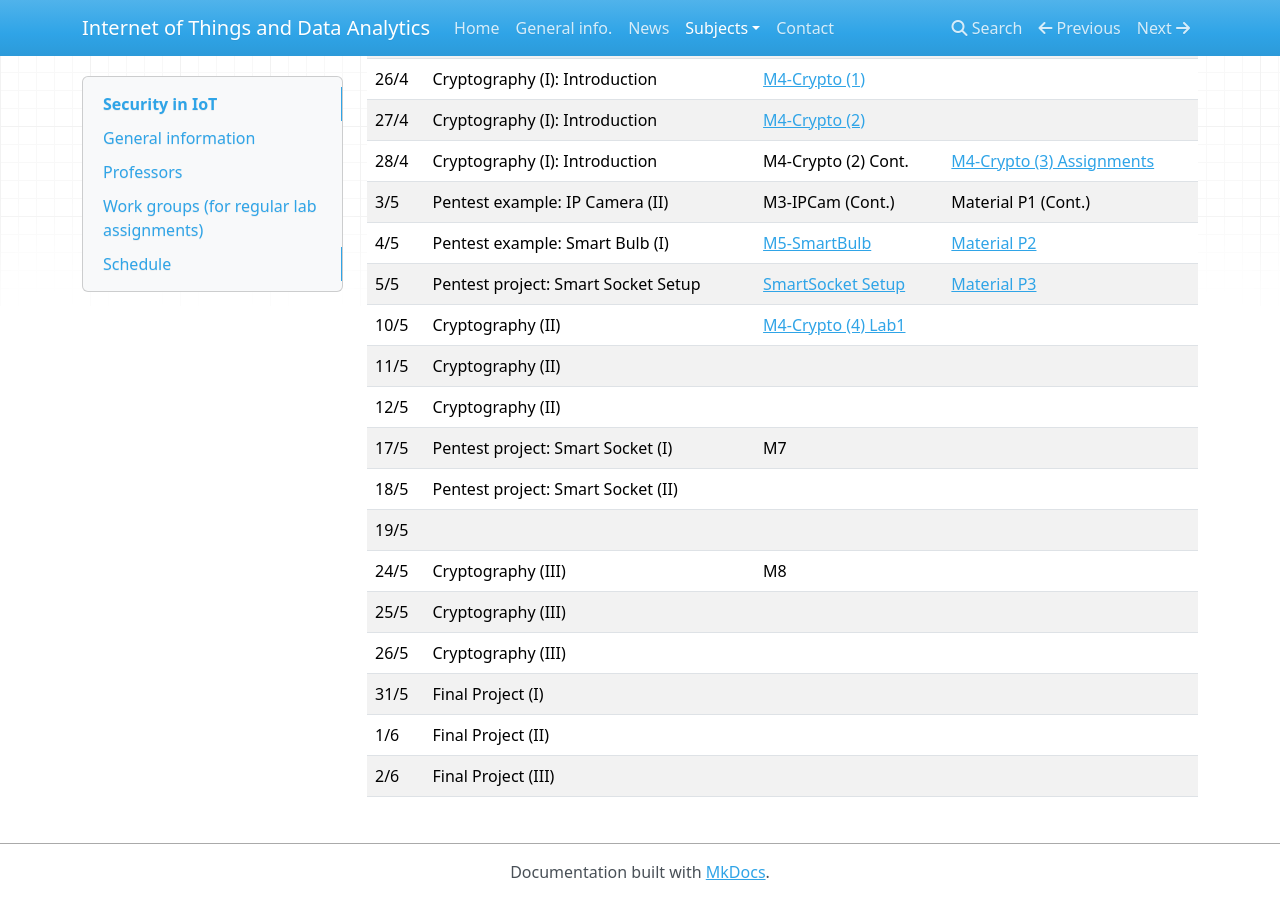
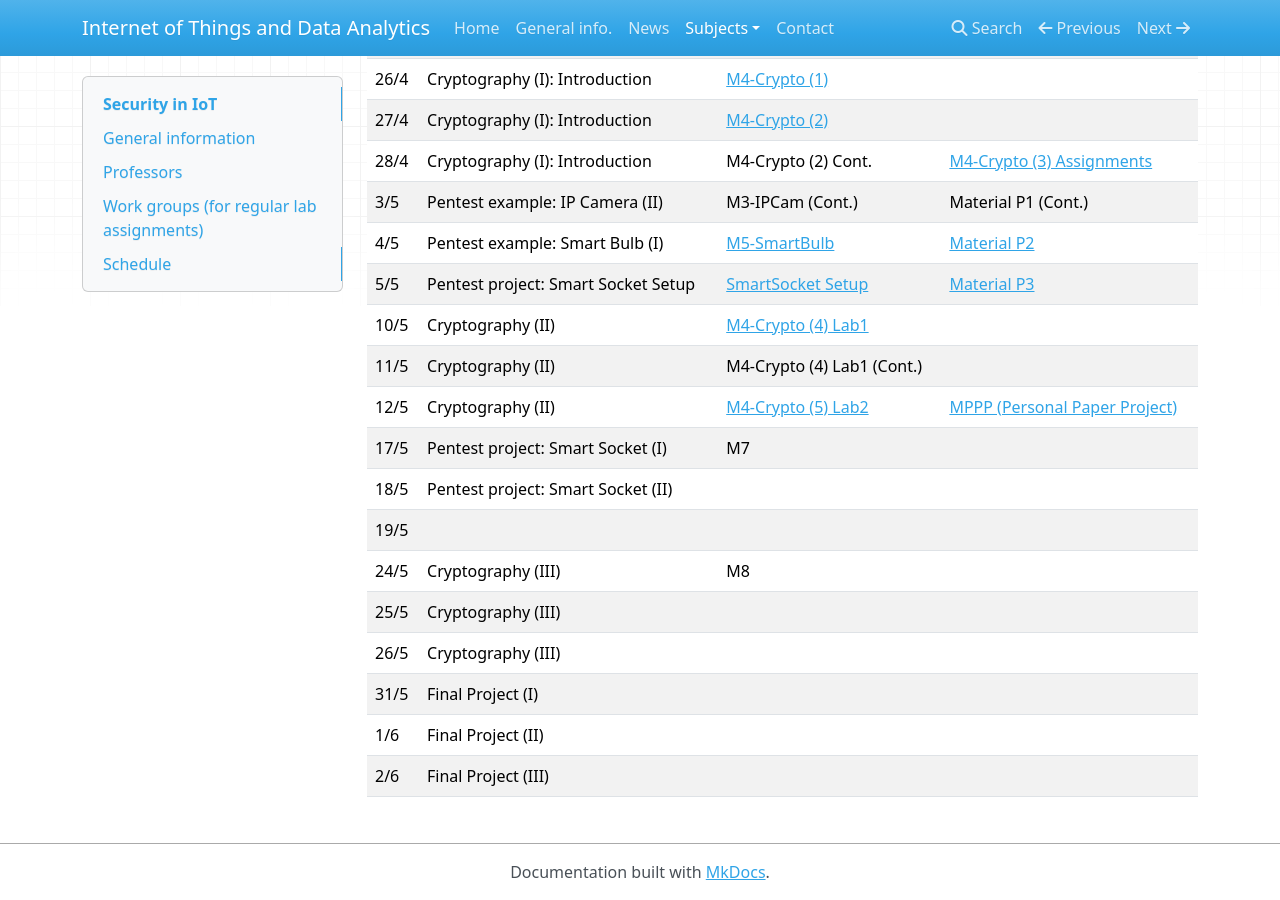
Before and after one commit to iot-da/iot-da.github.io, an MkDocs documentation site: the page built from docs/Subjects/SEC/index.md, in a window 1280 px wide and 900 px high, scrolled down 675 px. Built offline with MkDocs 1.6.1, drawn with Linux system fonts in a browser that asks for light colours; nearby versions of some CDN libraries.

Commit message:
SEC M4 Crypto lab2

```diff
--- a/docs/Subjects/SEC/index.md
+++ b/docs/Subjects/SEC/index.md
@@ -30,8 +30,8 @@ Guillemo Botella (gbotella@ucm.es) and Joaquín Recas (recas@ucm.es)
 | 4/5  | Pentest example: Smart Bulb (I)    | [M5-SmartBulb](slides/M5-SmartBulb.pdf)         | [Material P2](./P2/index.md)                                 |
 | 5/5  | Pentest project: Smart Socket Setup  | [SmartSocket Setup](slides/SmartSocket_setup.pdf) | [Material P3](./P3/index.md)                                 |
 | 10/5 | Cryptography (II)                  | [M4-Crypto (4) Lab1](slides/M4-Crypto_4_Lab1.pdf) |                                                              |
-| 11/5 | Cryptography (II)                  |                                                 |                                                              |
-| 12/5 | Cryptography (II)                  |                                                 |                                                              |
+| 11/5 | Cryptography (II)                  | M4-Crypto (4) Lab1 (Cont.) |                                                              |
+| 12/5 | Cryptography (II)                  | [M4-Crypto (5) Lab2](slides/M4-Crypto_5_Lab2.pdf) | [MPPP (Personal Paper Project)](slides/MPPP.pdf) |
 | 17/5 | Pentest project: Smart Socket (I)  | M7                                              |                                                              |
 | 18/5 | Pentest project: Smart Socket (II) |                                                 |                                                              |
 | 19/5 |                                    |                                                 |                                                              |
```
Also changed, not shown: 2 other files.
